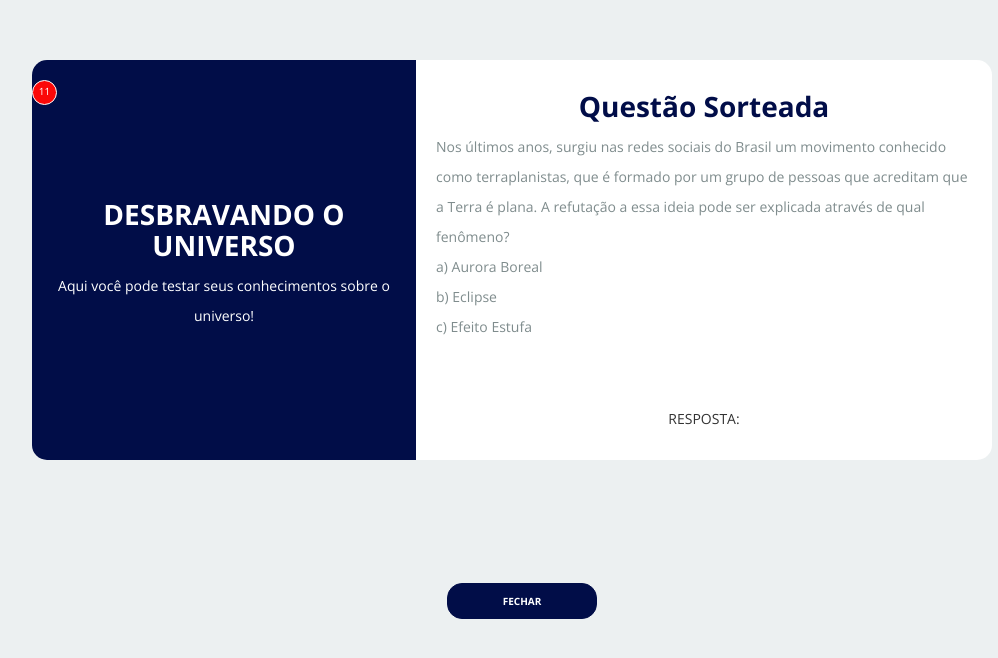
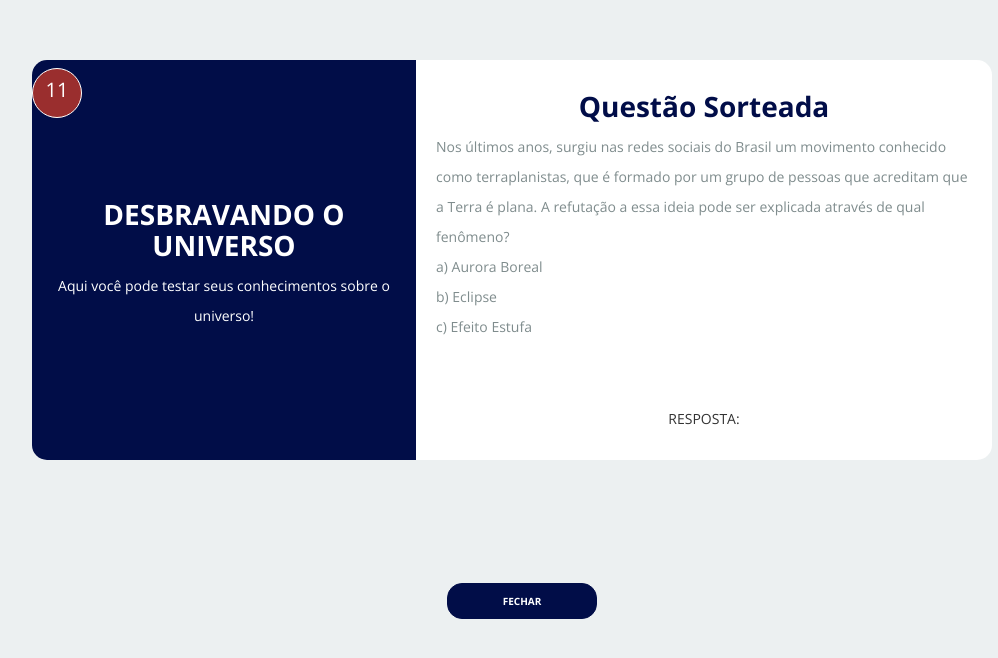
Before and after one commit to DanielRodri87/DesbravandoUniverso, a website: page JavaScript/sorteiopergunta.html in a window 1280 px wide. Shown: the part 140-798 px from the top of the page, without its empty margins (128-1126 px from the left). Drawn offline with nearby package versions, Linux system fonts and the light colour scheme.

Commit message:
correcao cronometro

```diff
--- a/CSS/questions.css
+++ b/CSS/questions.css
@@ -13,18 +13,20 @@
     }
 
     #cronometro{
+        position: absolute;
         border-radius: 50%;
-        padding: 5px;
-        width: 25px;
-        height: 25px;
-        font-size: 10px;
+        padding: 10px;
+        width: 50px;
+        height: 50px;
+        font-size: 20px;
         color: #fff;
-        background-color: #fb0808;
+        background-color: #9a2e2e;
         border: 1px solid #fff;
 
-        position: absolute;
-        top: 0;
+        /* Colar no canto superior esquerdo */
+        top: -12px;
         left: 0;
+
     }
     .container {
         display: flex;
```
